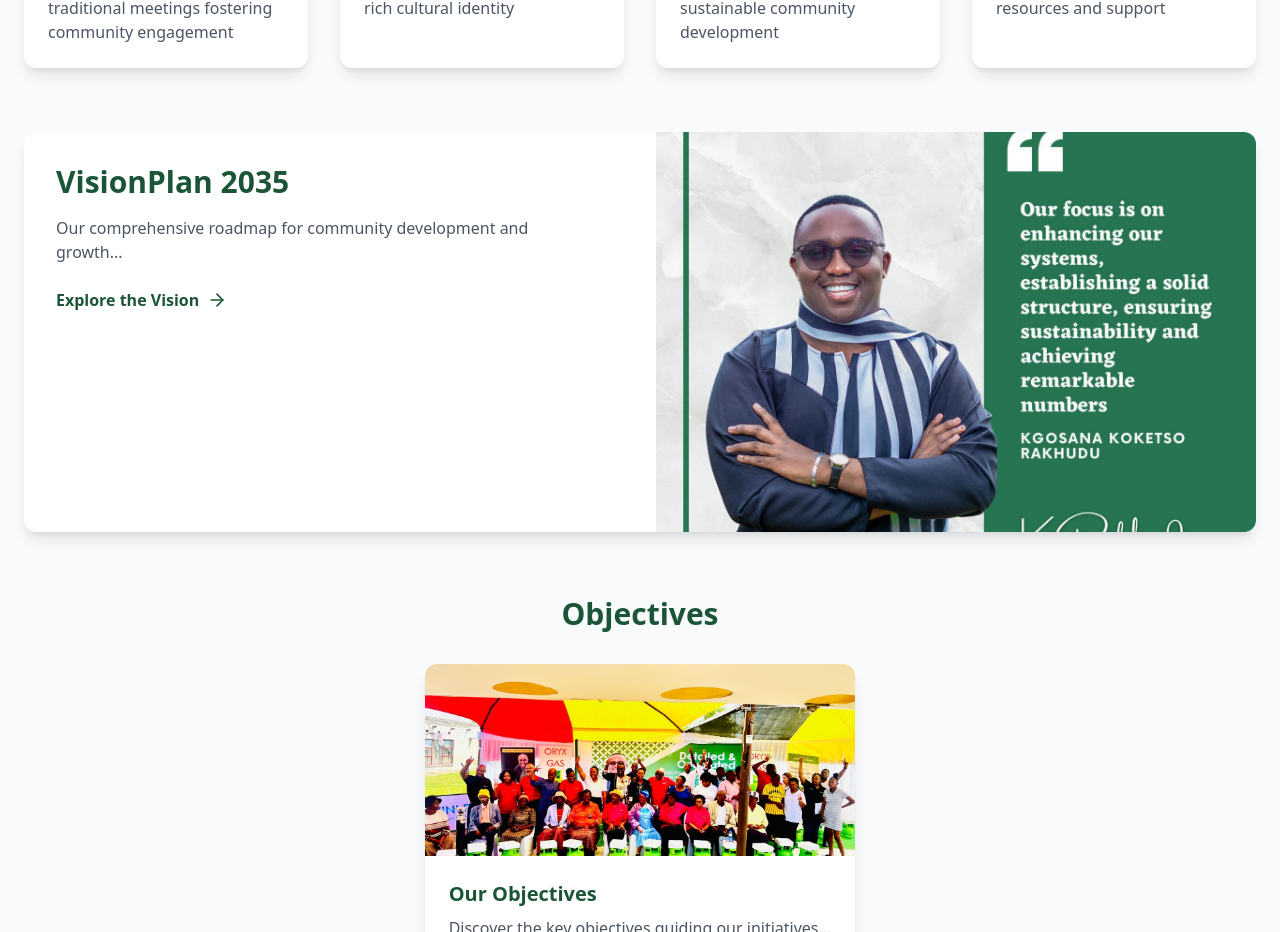
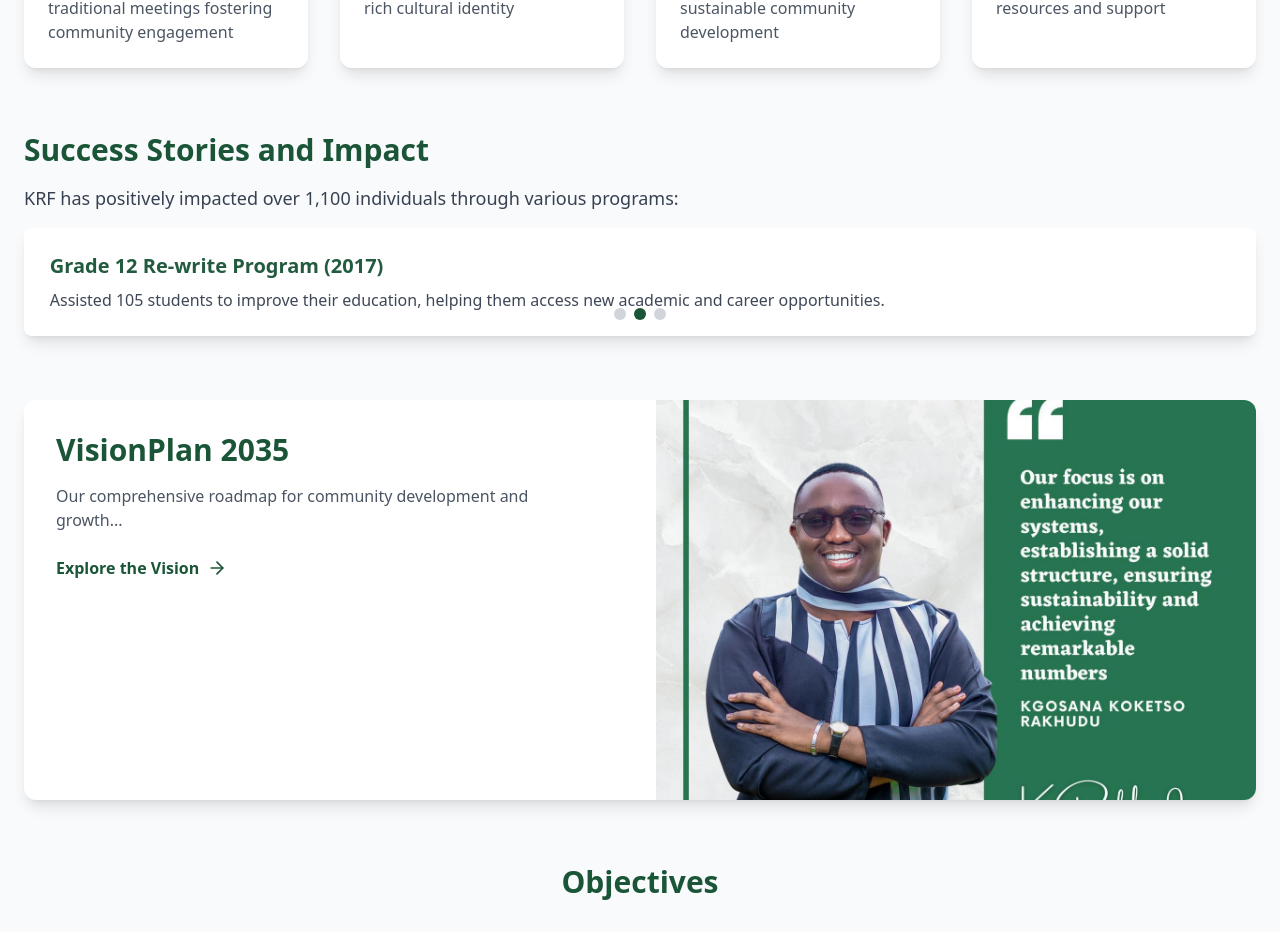
Before and after one commit to Nathilanzi/krf-website, a React (Create React App) app: page / in a window 1280 px wide. Shown: the part 976-1908 px from the top of the page. Built offline with nearby package versions, Linux system fonts and the light colour scheme.

Commit message:
Add success story carousel to home message

```diff
--- a/src/Components/Home.jsx
+++ b/src/Components/Home.jsx
@@ -2,6 +2,7 @@ import React, { useState, useEffect } from 'react';
 import { Link } from 'react-router-dom';
 import { motion, AnimatePresence } from 'framer-motion';
 import { ChevronRight, ArrowRight, Calendar, Users, Target, Phone } from 'lucide-react';
+import Carousel from './Carousel';
 
 const TaglineCarousel = () => {
   const taglines = [
@@ -144,6 +145,30 @@ function Home() {
           />
         </div>
 
+         {/* Success Story Carousel */}
+         <section className="mb-16">
+  <h2 className="text-3xl font-bold mb-4 text-[#1B5538]">Success Stories and Impact</h2>
+  <p className="text-lg text-gray-700 mb-4">KRF has positively impacted over 1,100 individuals through various programs:</p>
+
+  <Carousel
+    slides={[
+      {
+        title: "Social, Women & Disability Development Program (2016)",
+        description: "Benefited 30 participants, empowering them through skill-building and community support initiatives.",
+      },
+      {
+        title: "Grade 12 Re-write Program (2017)",
+        description: "Assisted 105 students to improve their education, helping them access new academic and career opportunities.",
+      },
+      {
+        title: "Microsoft Software Development Program (2023)",
+        description: "Equipped 25 participants with vital IT skills, preparing them for careers in the tech industry.",
+      }
+    ]}
+  />
+</section>
+
+
         {/* Vision Plan Section */}
         <motion.section
           className="bg-white rounded-xl shadow-lg overflow-hidden mb-16"
```
